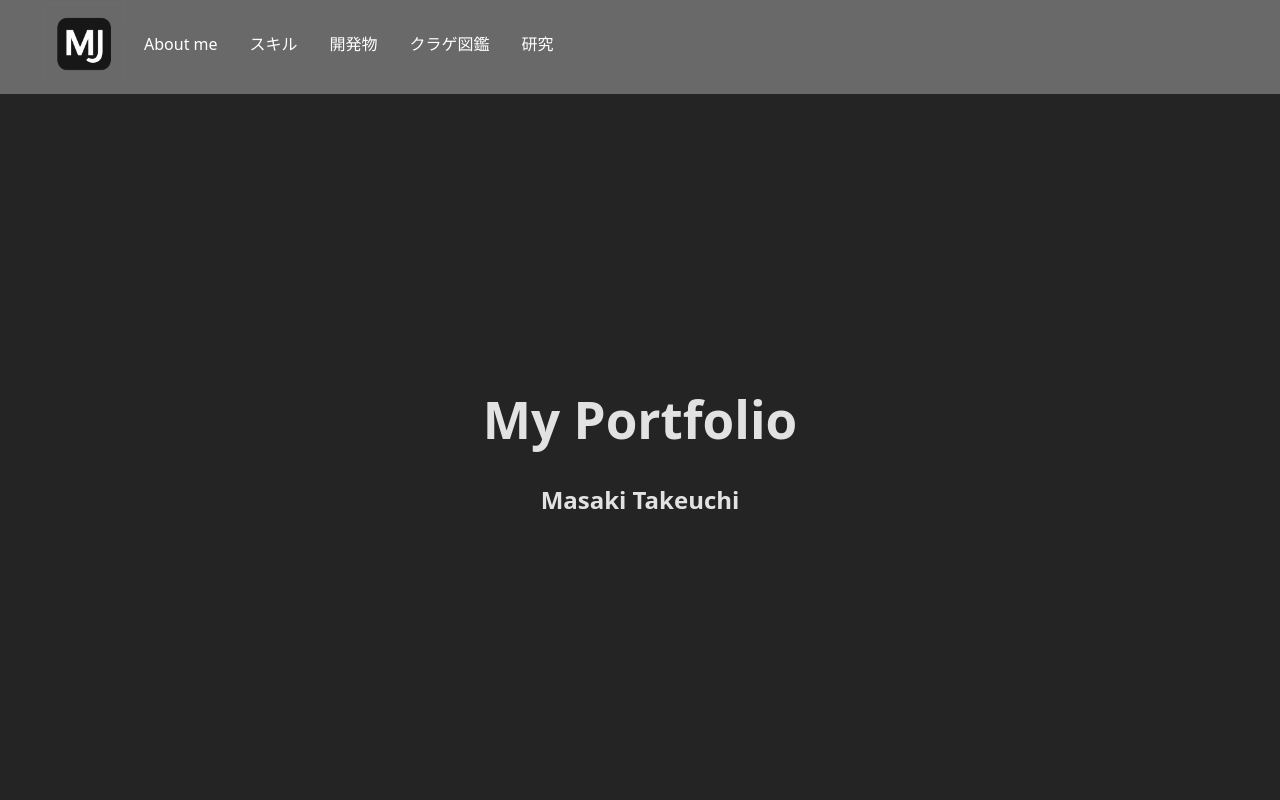
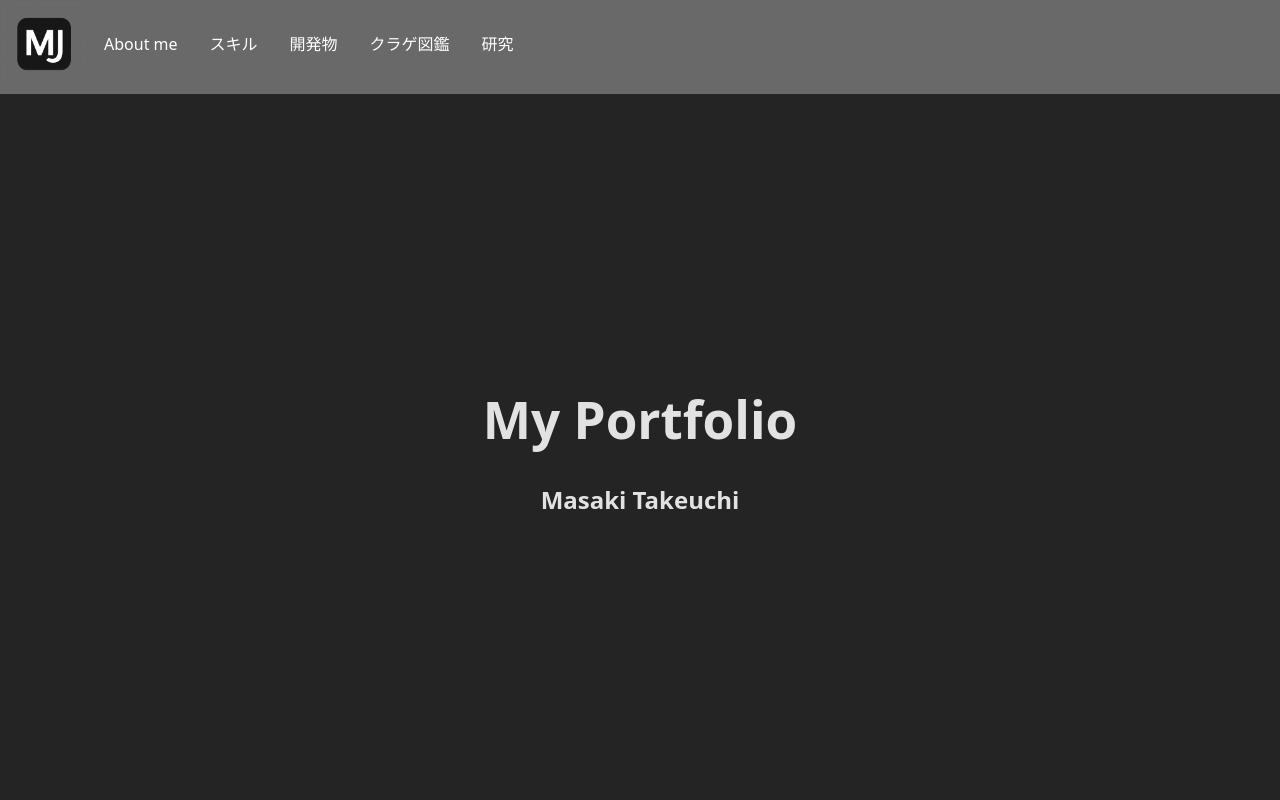
Before and after one commit to jellYTM/portfolio, a React (Vite) app: page / in a window 1280 px wide. Shown: the top 800 px of the page. Built offline with nearby package versions, Linux system fonts and the light colour scheme.

Commit message:
fix App.css

```diff
--- a/src/App.css
+++ b/src/App.css
@@ -14,7 +14,7 @@ nav {
 nav ul {
   display: flex;
   margin: 0;
-  padding: 0git;
+  padding: 0;
 }
 
 nav ul li {
```
